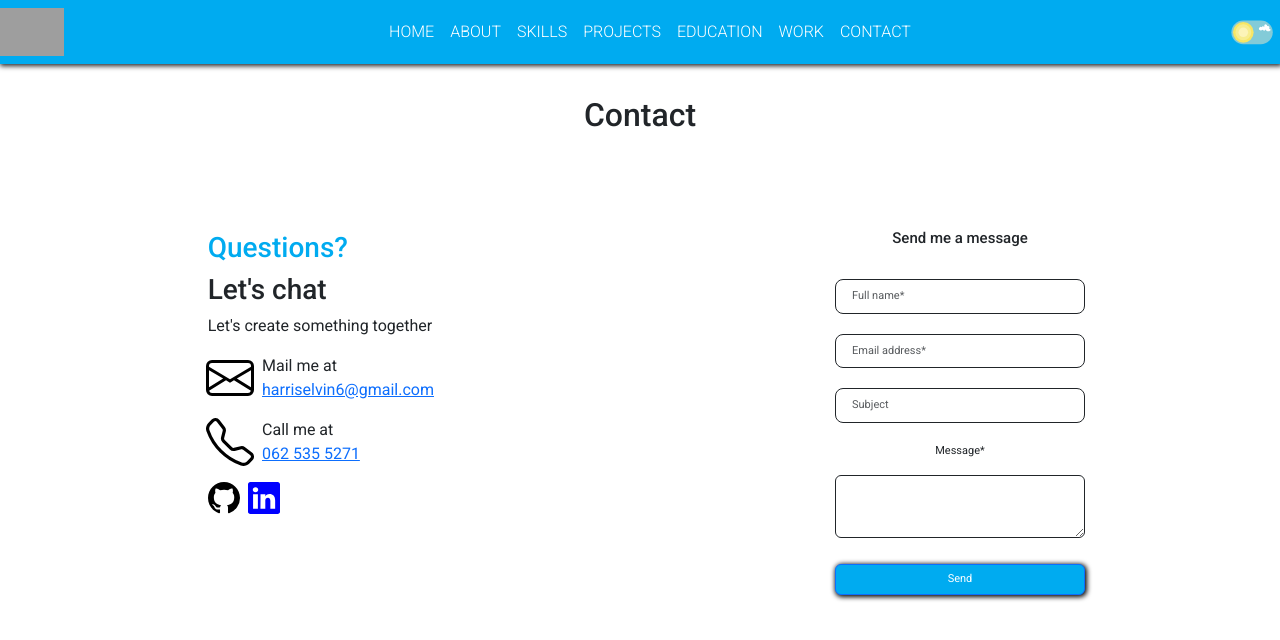
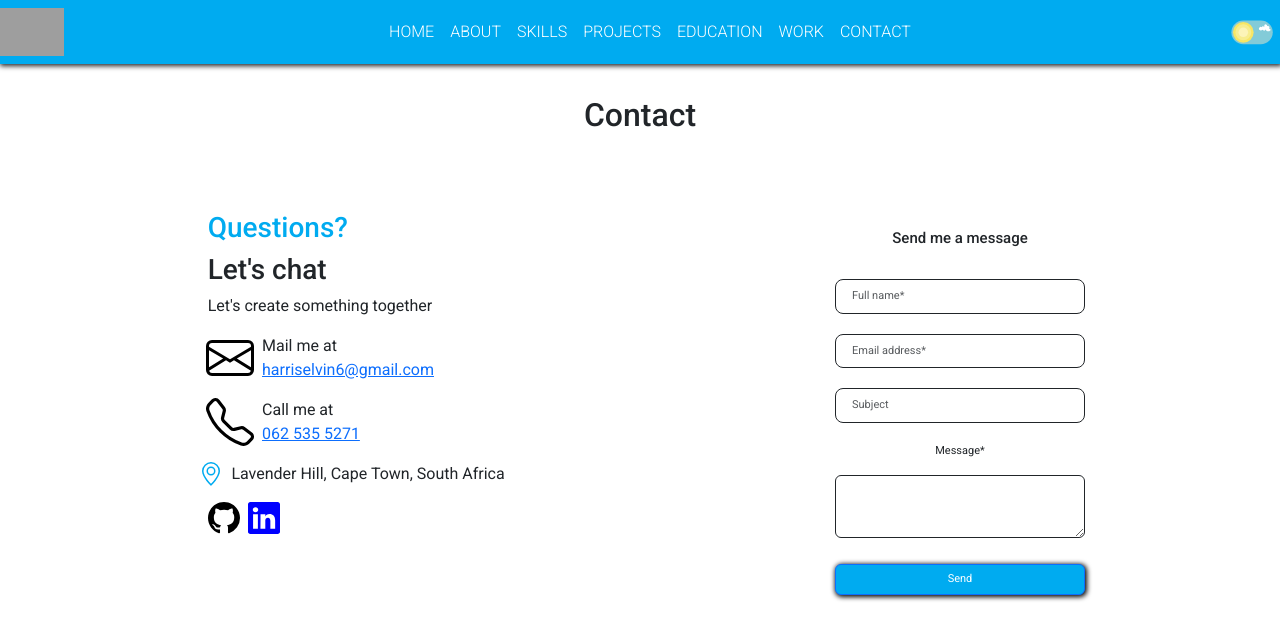
Before and after one commit to harriselvin/vue-portfolio, a Vue app: page /contact in a window 1280 px wide. Shown: the top 640 px of the page. Built offline with nearby package versions, Linux system fonts and the light colour scheme; grey boxes are pictures that could not be loaded.

Commit message:
initial commit

```diff
--- a/src/components/AboutComp.vue
+++ b/src/components/AboutComp.vue
@@ -10,15 +10,6 @@
                             <template #aboutSlot>
                                 <div class="about-me">
                                     {{ aboutData() }}
-                                </div>
-                                <div class="location">
-                                    <svg xmlns="http://www.w3.org/2000/svg" fill="currentColor" class="bi bi-geo-alt" viewBox="0 0 16 16">
-                                        <path d="M12.166 8.94c-.524 1.062-1.234 2.12-1.96 3.07A32 32 0 0 1 8 14.58a32 32 0 0 1-2.206-2.57c-.726-.95-1.436-2.008-1.96-3.07C3.304 7.867 3 6.862 3 6a5 5 0 0 1 10 0c0 .862-.305 1.867-.834 2.94M8 16s6-5.686 6-10A6 6 0 0 0 2 6c0 4.314 6 10 6 10"/>
-                                        <path d="M8 8a2 2 0 1 1 0-4 2 2 0 0 1 0 4m0 1a3 3 0 1 0 0-6 3 3 0 0 0 0 6"/>
-                                    </svg>
-                                    <p>
-                                        Lavender Hill, Cape Town, South Africa
-                                    </p>
                                 </div>
                             </template>
                         </card-comp>
@@ -91,13 +82,6 @@ export default {
         color: #00abf0;
         margin: 0 0 1em;
     }
-    .location {
-        display: flex;
-    }
-    .location svg {
-        color: #00abf0;
-        height: 1.5em;
-    }
 
     @media only screen and (max-width: 500px) {
         #about {
--- a/src/components/ContactComp.vue
+++ b/src/components/ContactComp.vue
@@ -29,6 +29,15 @@
                                 </div>
                                 <p class="mail-me">Call me at <br><a href="tel: 0625355271">062 535 5271</a></p>
                             </div>
+                        </div>
+                        <div class="location">
+                            <svg xmlns="http://www.w3.org/2000/svg" fill="currentColor" class="bi bi-geo-alt" viewBox="0 0 16 16">
+                                <path d="M12.166 8.94c-.524 1.062-1.234 2.12-1.96 3.07A32 32 0 0 1 8 14.58a32 32 0 0 1-2.206-2.57c-.726-.95-1.436-2.008-1.96-3.07C3.304 7.867 3 6.862 3 6a5 5 0 0 1 10 0c0 .862-.305 1.867-.834 2.94M8 16s6-5.686 6-10A6 6 0 0 0 2 6c0 4.314 6 10 6 10"/>
+                                <path d="M8 8a2 2 0 1 1 0-4 2 2 0 0 1 0 4m0 1a3 3 0 1 0 0-6 3 3 0 0 0 0 6"/>
+                            </svg>
+                            <p>
+                                Lavender Hill, Cape Town, South Africa
+                            </p>
                         </div>
                         <div class="contact-mobile">
                             <ul class="contact-links">
@@ -182,6 +191,14 @@ export default {
         height: 2em;
         width: 2em;
     }
+    .location {
+        display: flex;
+        margin-left: 5cqi;
+    }
+    .location svg {
+        color: #00abf0;
+        height: 1.5em;
+    }
     .contact-links {
         display: flex;
         justify-content: flex-start;
--- a/src/components/SkillsComp.vue
+++ b/src/components/SkillsComp.vue
@@ -1,9 +1,9 @@
 <template>
     <div id="skills" data-aos="fade-right">
         <div class="skill-comp">
-            <div class="skills-title">
+            <!-- <div class="skills-title">
                 <h2>Skills</h2>
-            </div>
+            </div> -->
             <div>
                 <h4>Tech Skills</h4>
             </div>
@@ -73,7 +73,7 @@ export default {
         overflow-x: hidden;
     }
     .skill-comp {
-        padding-top: max(4em, 6em);
+        /* padding-top: max(4em, 6em); */
         margin: 0 10cqi;
     }
     .skills-title h2 {
```
